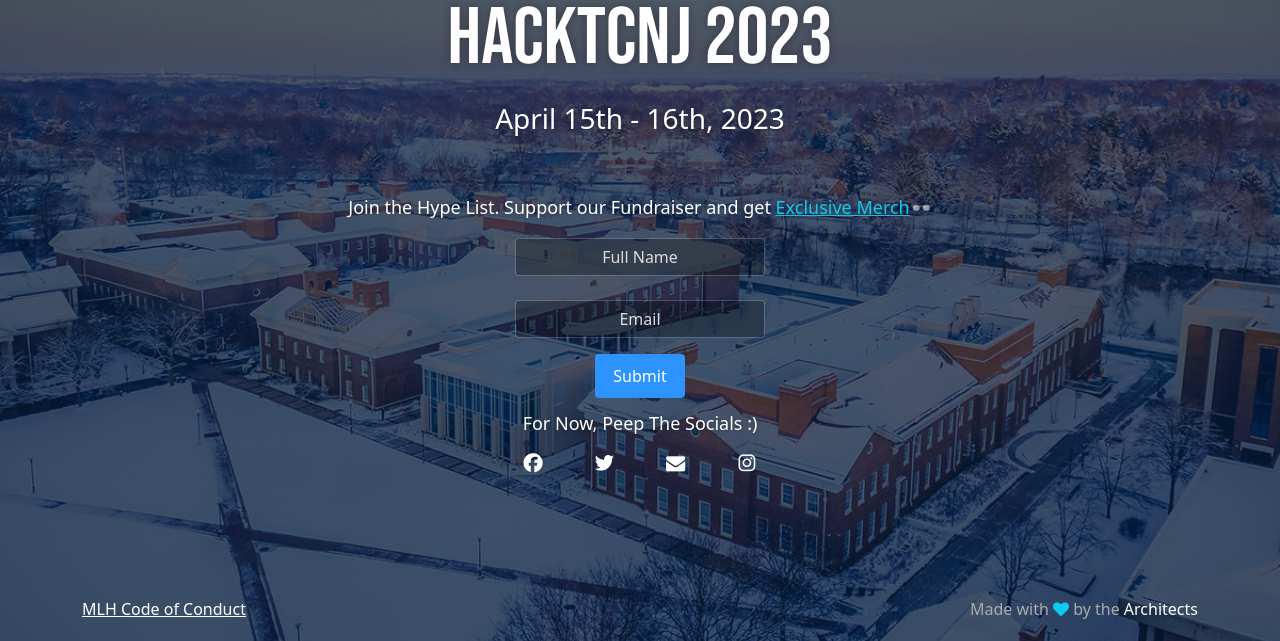
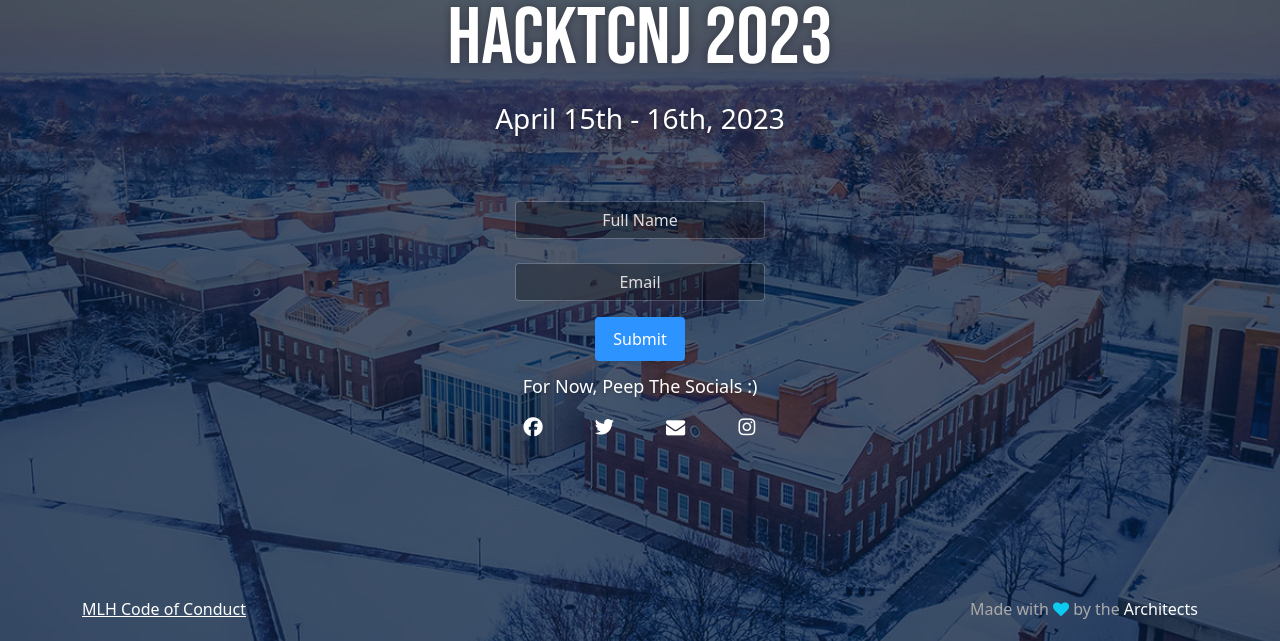
Before and after one commit to tcnj-acm/halo, a Django app: page /coming-soon in a window 1280 px wide. Shown: the part 159-800 px from the top of the page. Run offline with Django 3.2, Linux system fonts and the light colour scheme; the visitor is signed in with stand-in values (Sample User, id 1); data that the repository does not hold is empty; some libraries are stand-ins or nearby versions; some web fonts are replaced.

Commit message:
Remove fundraiser link for now

```diff
--- a/default/templates/defaults/coming-soon.html
+++ b/default/templates/defaults/coming-soon.html
@@ -39,7 +39,7 @@
                     <h4 class="motto">April 15th - 16th, 2023</h4>
                     <div class="subscribe">
                         <h5 class="info-text">
-                            Join the Hype List. Support our Fundraiser and get <a class="text-bold text-info" target="_blank" rel="noopener noreferrer" href="https://www.customink.com/fundraising/hacktcnj-2022-tshirtfundraiser">Exclusive Merch</a>👓
+                            {% comment %} Join the Hype List. Support our Fundraiser and get <a class="text-bold text-info" target="_blank" rel="noopener noreferrer" href="https://www.customink.com/fundraising/hacktcnj-2022-tshirtfundraiser">Exclusive Merch</a>👓 {% endcomment %}
                         </h5>
 
                         <div class="row justify-content-center mt-1">
```
